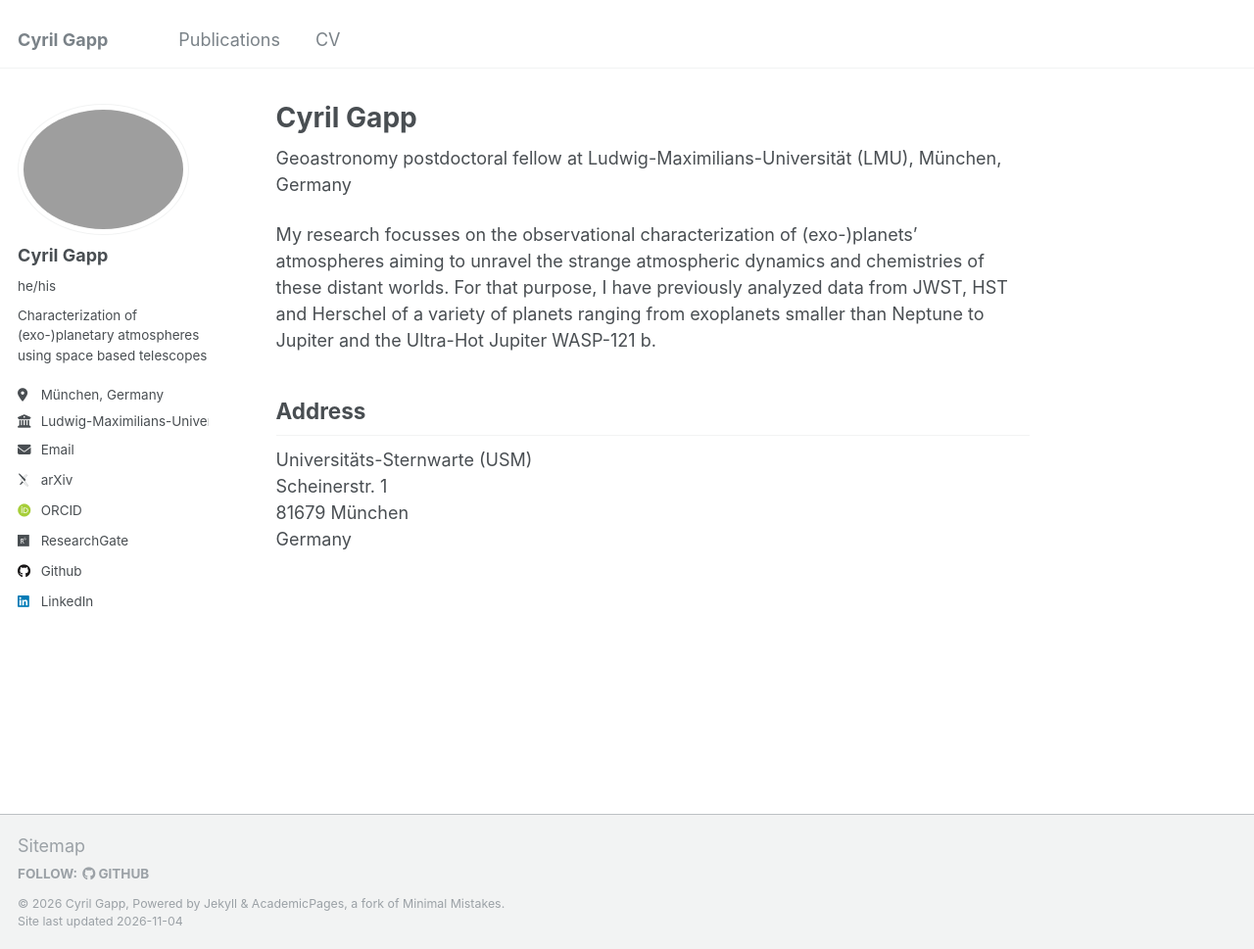
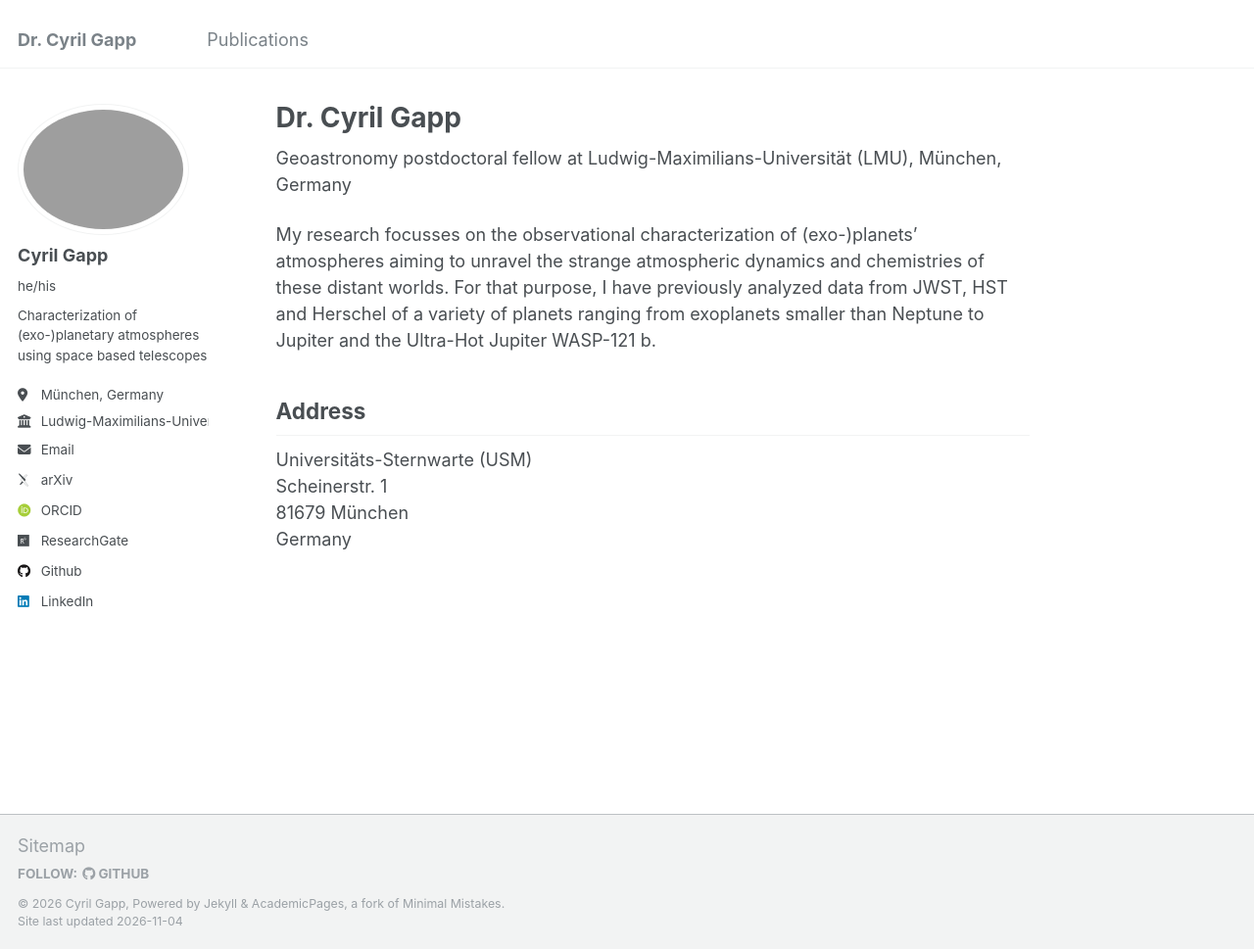
Before and after one commit to gapp-c/gapp-c.github.io, a Jekyll site: the page built from _pages/about.md, in a window 1280 px wide and 969 px high. Shown: the whole window at 98% size. Built offline with Jekyll 4.4.1, drawn with Linux system fonts in a browser that asks for light colours; some web fonts are replaced.

Commit message:
Dr. update

```diff
--- a/_config.yml
+++ b/_config.yml
@@ -8,7 +8,7 @@
 
 # Basic Site Settings
 locale                   : "en-US"
-title                    : "Cyril Gapp"
+title                    : "Dr. Cyril Gapp"
 title_separator          : "-"
 name                     : &name "Cyril Gapp"
 description              : &description "Postdoc at Ludwig-Maximilians-Universität München"
--- a/_data/navigation.yml
+++ b/_data/navigation.yml
@@ -7,6 +7,3 @@
 main:
   - title: "Publications"
     url: /publications/
-
-  - title: "CV"
-    url: /cv/
--- a/_pages/about.md
+++ b/_pages/about.md
@@ -1,6 +1,6 @@
 ---
 permalink: /
-title: "Cyril Gapp"
+title: "Dr. Cyril Gapp"
 author_profile: true
 redirect_from:
   - /about/
```
